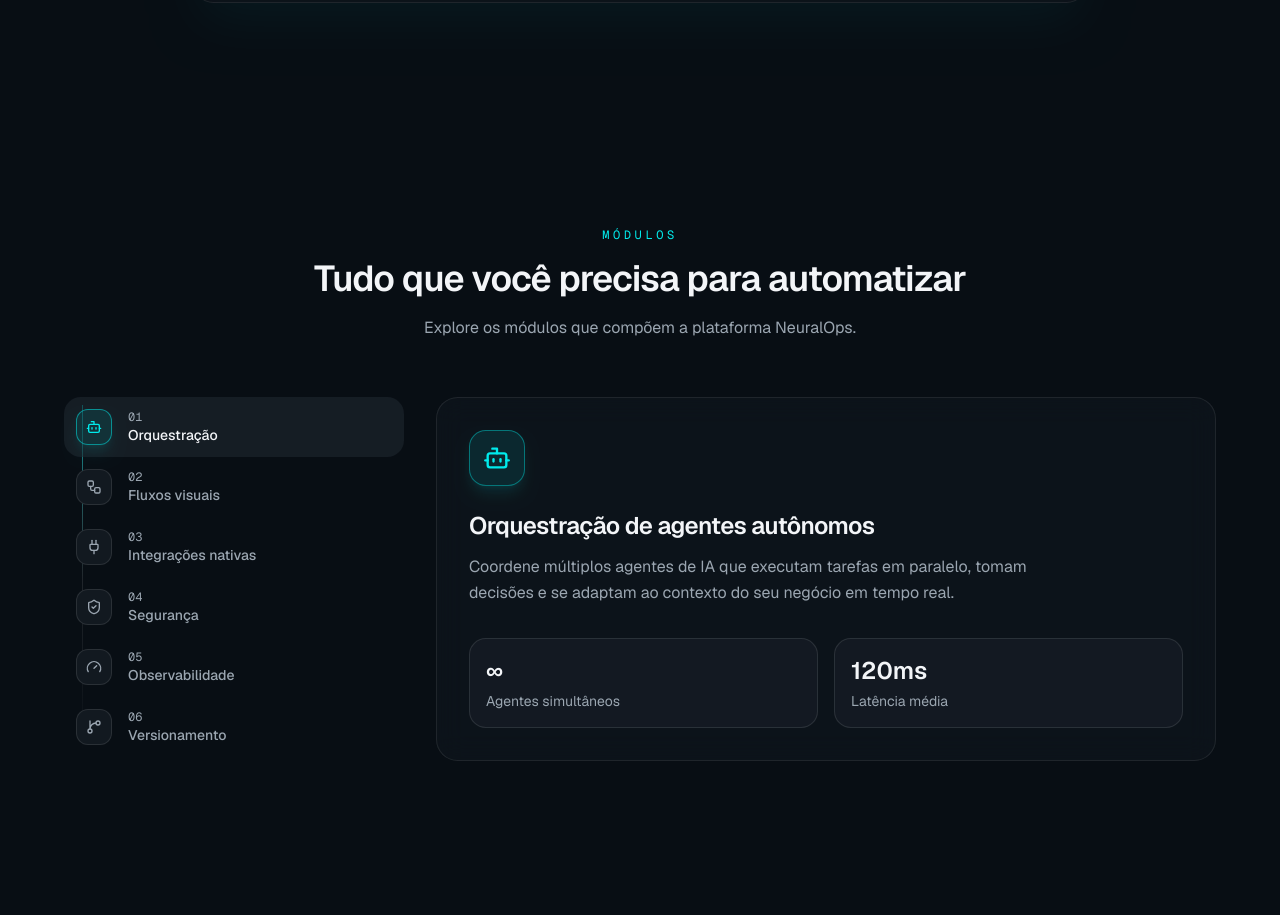
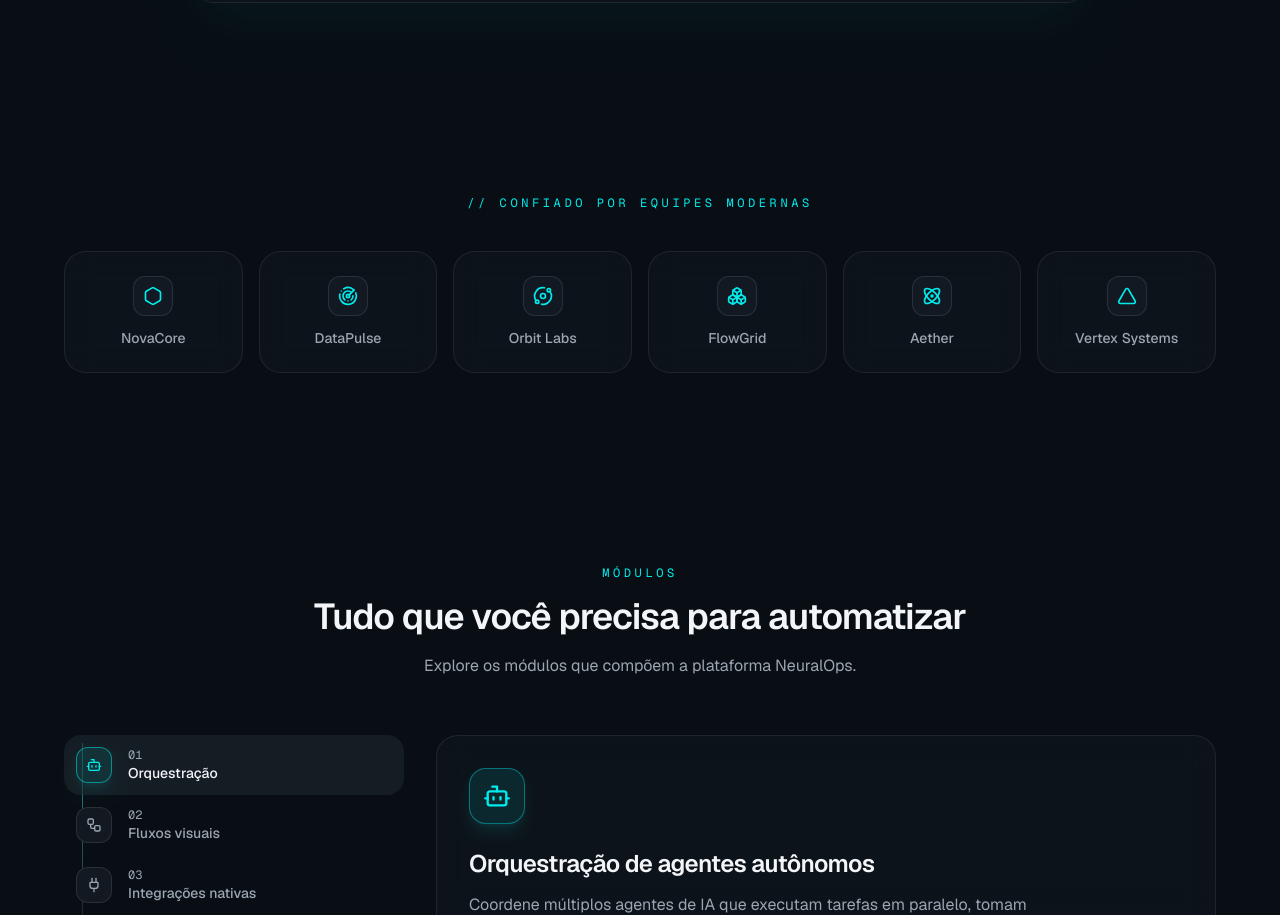
Before and after one commit to kaykymomoli/ai-futuristic-product-lab, a Next.js app in the folder projects/neuralops-ai/: page / in a window 1280 px wide. Shown: the part 1002-1917 px from the top of the page. Built offline with nearby package versions, Linux system fonts and the light colour scheme.

Commit message:
feat: add trusted companies section

```diff
--- a/projects/neuralops-ai/src/app/page.tsx
+++ b/projects/neuralops-ai/src/app/page.tsx
@@ -1,5 +1,6 @@
 import { Navbar } from "@/components/navbar";
 import { HeroSection } from "@/components/hero-section";
+import { TrustedCompaniesSection } from "@/components/trusted-companies-section";
 import { FeaturesSection } from "@/components/features-section";
 import { CTA } from "@/components/cta";
 import { Footer } from "@/components/footer";
@@ -10,6 +11,7 @@ export default function Home() {
       <Navbar />
       <main>
         <HeroSection />
+        <TrustedCompaniesSection />
         <FeaturesSection />
         <CTA />
       </main>
--- /dev/null
+++ b/projects/neuralops-ai/src/components/trusted-companies-section.tsx
@@ -0,0 +1,46 @@
+import { Atom, Boxes, Hexagon, Orbit, Radar, Triangle, type LucideIcon } from 'lucide-react'
+
+type Company = {
+  name: string
+  icon: LucideIcon
+}
+
+const companies: Company[] = [
+  { name: 'NovaCore', icon: Hexagon },
+  { name: 'DataPulse', icon: Radar },
+  { name: 'Orbit Labs', icon: Orbit },
+  { name: 'FlowGrid', icon: Boxes },
+  { name: 'Aether', icon: Atom },
+  { name: 'Vertex Systems', icon: Triangle },
+]
+
+export function TrustedCompaniesSection() {
+  return (
+    <section className="px-4 py-16 sm:px-6 lg:py-20">
+      <div className="mx-auto max-w-6xl">
+        <p className="text-center font-mono text-xs uppercase tracking-[0.3em] text-primary">
+          {'// CONFIADO POR EQUIPES MODERNAS'}
+        </p>
+
+        <div className="mt-10 grid grid-cols-2 gap-4 sm:grid-cols-3 lg:grid-cols-6">
+          {companies.map((company) => {
+            const Icon = company.icon
+            return (
+              <div
+                key={company.name}
+                className="flex flex-col items-center gap-3 rounded-2xl border border-border glass px-4 py-6 text-center transition-colors duration-300 hover:border-primary/30"
+              >
+                <span className="flex h-10 w-10 items-center justify-center rounded-lg border border-border bg-secondary/40 text-primary">
+                  <Icon className="h-5 w-5" />
+                </span>
+                <span className="text-sm font-medium text-muted-foreground">
+                  {company.name}
+                </span>
+              </div>
+            )
+          })}
+        </div>
+      </div>
+    </section>
+  )
+}
```
